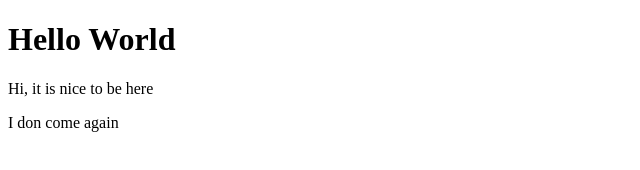
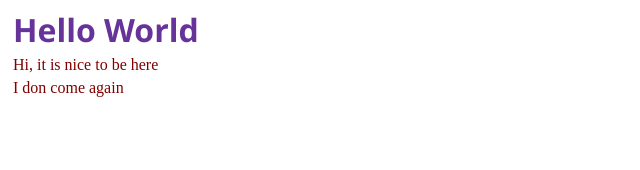
Before and after one commit to Ayanrinde/reimagined-doodle, a plain HTML site: page index.html in a window 1280 px wide. Shown: the whole page, without its empty margins (0-640 px from the left). Drawn offline with Linux system fonts and the light colour scheme.

```diff
--- a/index.html
+++ b/index.html
@@ -4,6 +4,7 @@
     <meta charset="UTF-8">
     <meta name="viewport" content="width=device-width, initial-scale=1.0">
     <title>Document</title>
+    <link rel="stylesheet" href="style.css">
 </head>
 <body>
     <h1>Hello World</h1>
--- /dev/null
+++ b/style.css
@@ -0,0 +1,10 @@
+h1{
+    color: rebeccapurple;
+    margin: 5px;
+    font-family: 'Segoe UI', Tahoma, Geneva, Verdana, sans-serif;
+}
+
+p{
+    color: maroon;
+    margin: 5px;
+}
```
